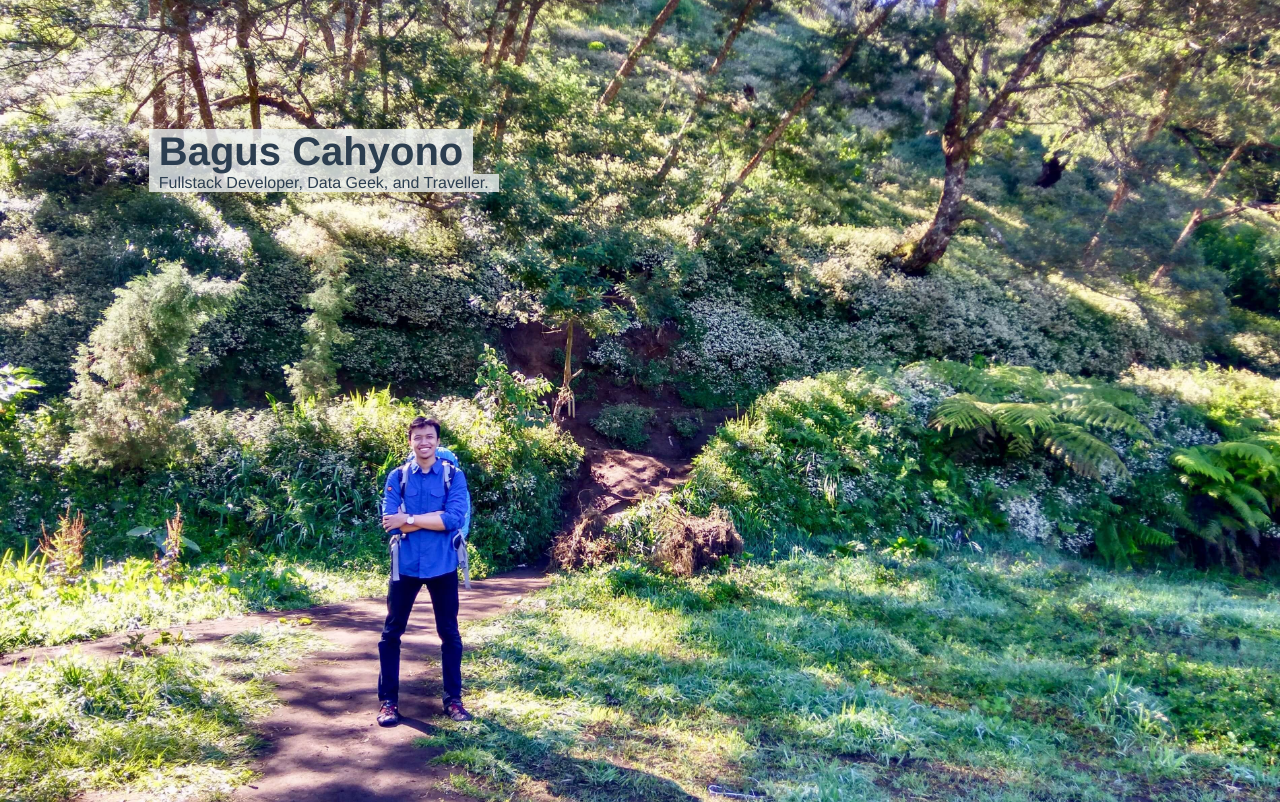
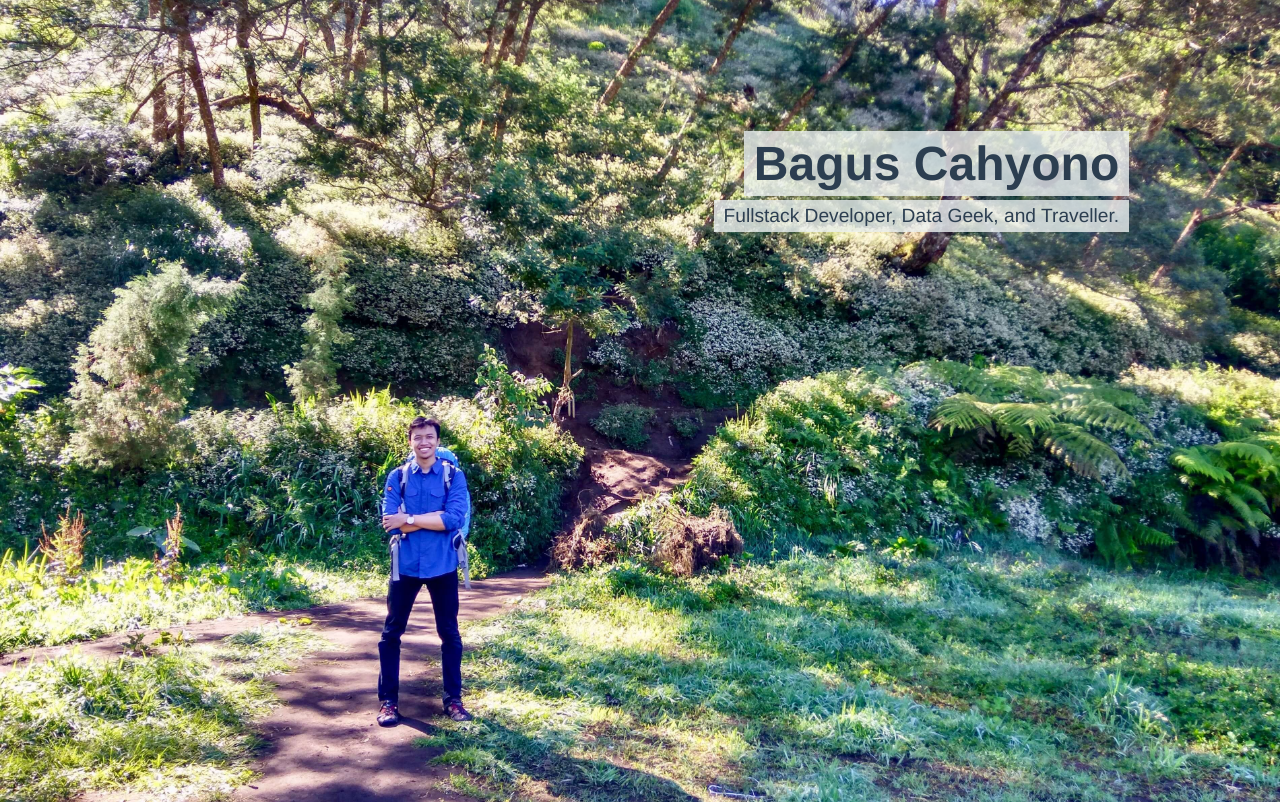
Before and after one commit to sugab/site, a Vue app: page / in a window 1280 px wide. Built offline with nearby package versions, Linux system fonts and the light colour scheme.

Commit message:
some UI tweaking, look nice tho

```diff
--- a/src/components/Home.vue
+++ b/src/components/Home.vue
@@ -3,8 +3,8 @@
     <div class="text">
       <span class="name boxed">{{name}}</span>
     </div>
-    <div class="subtitle">
-      <span class="boxed">Fullstack Developer, Data Geek, and Traveller.</span>
+    <div class="text">
+      <span class="subtitle boxed">Fullstack Developer, Data Geek, and Traveller.</span>
     </div>
   </div>
 </template>
@@ -25,17 +25,23 @@ export default {
 .container {
   padding: 0 20px;
   margin-top: 10%;
-  margin-left: 10%;
+  margin-right: 10%;
+  text-align: right;
 }
 
 .boxed {
   display: inline-block;
   background-color: rgba(236, 240, 241, 0.8);
-  padding: 0 10px;
+  padding: 5px 10px;
+  margin: 2px;
 }
 
 .name {
   font-weight: bold;
-  font-size: 2.5em;
+  font-size: 3em;
+}
+
+.subtitle {
+  font-size: 1.2em;
 }
 </style>
```
